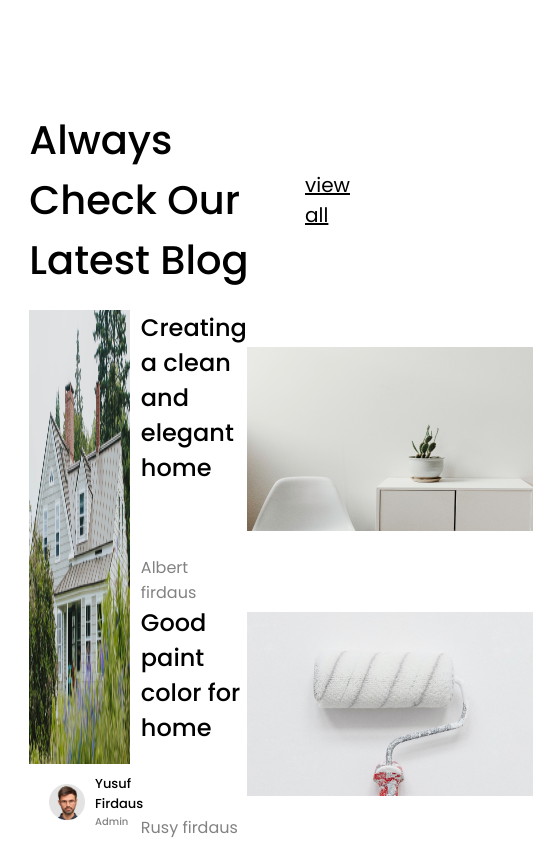
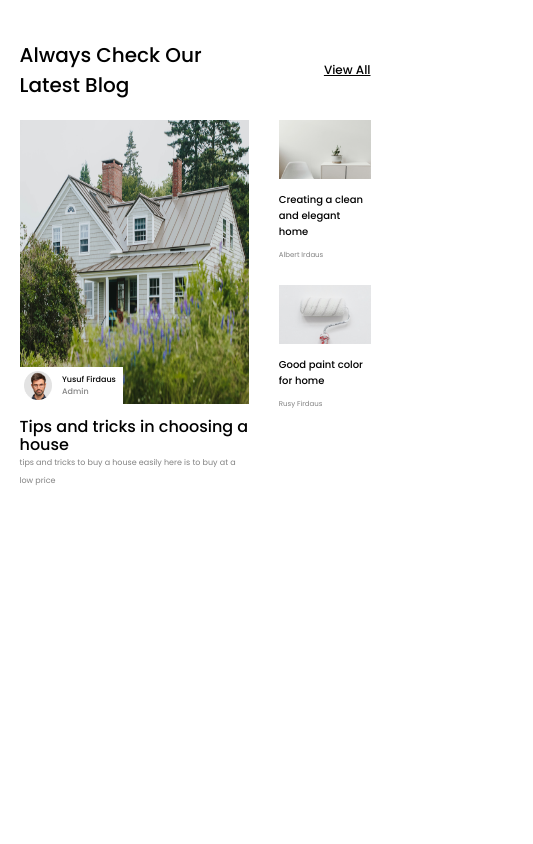
Before and after one commit to aldilukmn/omah, a plain HTML site: page index.html in a window 390 px wide. Shown: the part 1280-2124 px from the top of the page, 533 px wide, since content can reach past the window. After the commit the page ends 1770 px from the top, so only its background shows below. Drawn offline with nearby package versions, Linux system fonts and the light colour scheme.

Commit message:
responsive on a blog

```diff
--- a/assets/css/style.css
+++ b/assets/css/style.css
@@ -325,23 +325,25 @@ body {
 
 .tb-right > h4 {
   font-size: 20px;
-  font-weight: 400;
+  font-weight: 500;
   text-decoration: underline;
+  text-transform: capitalize;
 }
 
 .content-blog {
   display: flex;
+  gap: 30px;
   justify-content: space-between;
 }
 
 .cb-left {
   position: relative;
-  flex: 0.9;
+  flex: 0.8;
 }
 
 .cb-left img {
   height: 100%;
-  width: 90%;
+  width: 100%;
 }
 
 .cb-left .cb-profile {
@@ -378,7 +380,7 @@ body {
 }
 
 .main-content {
-  margin-top: 30px;
+  margin-top: 25px;
 }
 
 .main-content h4 {
@@ -392,37 +394,40 @@ body {
   font-size: 16px;
 }
 
-.cb-center {
+.cb-right {
+  align-self: center;
   display: flex;
-  flex: 0.4;
   flex-direction: column;
-  justify-content: space-around;
+  gap: 50px;
+  flex: 0.8;
 }
 
-.cb-center .title {
+.cb-right .other-content {
+  align-items: center;
+  display: flex;
+  flex-direction: row-reverse;
+  gap: 30px;
+}
+
+.other-content img {
+  width: 100%;
+}
+
+.other-content .title-content {
   display: flex;
   flex-direction: column;
-  gap: 70px;
+  gap: 50px;
+  width: 70%;
 }
 
-.cb-center .title h4 {
+.other-content .title-content h4 {
   font-weight: 500;
   font-size: 24px;
 }
 
-.cb-center .title p {
+.other-content .title-content p {
   color: #828282;
-  font-weight: 400;
-  font-size: 16px;
-}
-
-.cb-right {
-  display: flex;
-  flex-direction: column;
-  justify-content: space-around;
-}
-
-.cb-right .ac img {
+  text-transform: capitalize;
 }
 
 /* end blog */
@@ -477,6 +482,52 @@ body {
     font-size: 14px;
     margin-right: 16px;
     padding: 16px 30px;
+  }
+
+  .cb-left {
+    flex: 1;
+  }
+
+  .cb-left .cb-profile {
+    padding: 12px;
+  }
+
+  .main-profile img {
+    width: 40%;
+  }
+
+  .main-content {
+    line-height: 35px;
+    margin-top: 20px;
+  }
+
+  .main-content h4 {
+    font-size: 22px;
+  }
+
+  .main-content p {
+    font-size: 14px;
+  }
+
+  .cb-right {
+    flex: 0.4;
+  }
+
+  .cb-right .other-content {
+    align-items: start;
+    flex-direction: column;
+    gap: 15px;
+  }
+
+  .other-content .title-content {
+    gap: 10px;
+    width: 100%;
+    position: relative;
+    bottom: -5px;
+  }
+
+  .other-content .title-content h4 {
+    font-size: 22px;
   }
 }
 
@@ -559,6 +610,50 @@ body {
   }
 
   .people-description {
+    font-size: 14px;
+  }
+
+  .blog .title-blog .tb-left > h1 {
+    font-size: 36px;
+  }
+
+  .blog .title-blog .tb-right > h4 {
+    font-size: 18px;
+  }
+
+  .cb-left .cb-profile {
+    padding: 10px;
+  }
+
+  .main-profile img {
+    width: 30%;
+  }
+
+  .main-content {
+    line-height: 30px;
+  }
+
+  .main-content h4 {
+    font-size: 21px;
+  }
+
+  .main-content p {
+    font-size: 13px;
+  }
+
+  .info-profile h6 {
+    font-size: 12px;
+  }
+
+  .info-profile p {
+    font-size: 9px;
+  }
+
+  .other-content .title-content h4 {
+    font-size: 16px;
+  }
+
+  .other-content .title-content p {
     font-size: 14px;
   }
 }
@@ -660,7 +755,8 @@ body {
   }
 
   .sale-house,
-  .review {
+  .review,
+  .blog {
     margin: 50px 5% 48px 5%;
   }
 
@@ -706,6 +802,38 @@ body {
   .tr-left h1 {
     font-size: 32px;
   }
+
+  .blog .title-blog .tb-left > h1 {
+    font-size: 32px;
+  }
+
+  .blog .title-blog .tb-right > h4 {
+    font-size: 16px;
+  }
+
+  .cb-left .cb-profile {
+    padding: 8px;
+  }
+
+  .other-content .title-content h4 {
+    font-size: 14px;
+  }
+
+  .other-content .title-content p {
+    font-size: 12px;
+  }
+
+  .main-content {
+    line-height: 25px;
+  }
+
+  .main-content h4 {
+    font-size: 20px;
+  }
+
+  .main-content p {
+    font-size: 12px;
+  }
 }
 
 @media screen and (max-width: 768px) {
@@ -729,7 +857,8 @@ body {
   }
 
   .sale-house .title-left h1,
-  .tr-left h1 {
+  .tr-left h1,
+  .blog .title-blog .tb-left > h1 {
     font-size: 28px;
   }
 
@@ -773,6 +902,52 @@ body {
   .image-name h6 {
     font-size: 12px;
   }
+
+  .blog .title-blog .tb-right > h4 {
+    font-size: 14px;
+  }
+
+  .main-profile .info-profile h6 {
+    font-size: 10px;
+  }
+
+  .main-profile .info-profile p {
+    font-size: 8px;
+  }
+
+  .cb-left .cb-profile {
+    padding: 6px;
+    width: 120px;
+  }
+
+  .cb-right {
+    gap: 75px;
+  }
+
+  .cb-right .other-content {
+    gap: 8px;
+  }
+
+  .other-content .title-content h4 {
+    font-size: 13px;
+  }
+
+  .other-content .title-content p {
+    font-size: 11px;
+  }
+
+  .main-content {
+    margin-top: 10px;
+    line-height: 20px;
+  }
+
+  .main-content h4 {
+    font-size: 18px;
+  }
+
+  .main-content p {
+    font-size: 10px;
+  }
 }
 
 @media screen and (max-width: 576px) {
@@ -810,7 +985,9 @@ body {
     margin: 0 6px;
   }
 
-  .sale-house .title-right h4 {
+  .sale-house .title-right h4,
+  .tr-right h4,
+  .blog .title-blog .tb-right > h4 {
     font-size: 12px;
   }
 
@@ -845,12 +1022,9 @@ body {
     margin-top: 0;
   }
 
-  .tr-left h1 {
+  .tr-left h1,
+  .blog .title-blog .tb-left > h1 {
     font-size: 20px;
-  }
-
-  .tr-right h4 {
-    font-size: 12px;
   }
 
   .image .image-name {
@@ -865,4 +1039,46 @@ body {
     font-size: 10px;
     margin-top: 20px;
   }
+
+  .cb-right {
+    gap: 30px;
+  }
+
+  .cb-right .other-content {
+    gap: 8px;
+  }
+
+  .cb-left .cb-profile {
+    padding: 4px;
+    width: 95px;
+  }
+
+  .main-profile .info-profile h6 {
+    font-size: 8px;
+  }
+
+  .main-profile .info-profile p {
+    font-size: 6;
+  }
+
+  .other-content .title-content h4 {
+    font-size: 10px;
+  }
+
+  .other-content .title-content p {
+    font-size: 7px;
+  }
+
+  .main-content {
+    margin-top: 7px;
+    line-height: 18px;
+  }
+
+  .main-content h4 {
+    font-size: 16px;
+  }
+
+  .main-content p {
+    font-size: 8px;
+  }
 }
--- a/index.html
+++ b/index.html
@@ -203,22 +203,20 @@
               <p>tips and tricks to buy a house easily here is to buy at a low price</p>
             </div>
           </div>
-          <div class="cb-center">
-            <div class="title">
-              <h4>Creating a clean and elegant home</h4>
-              <p>Albert firdaus</p>
+          <div class="cb-right">
+            <div class="other-content">
+              <img src="./assets/img/clean.png" alt="" />
+              <div class="title-content">
+                <h4>Creating a clean and elegant home</h4>
+                <p>albert irdaus</p>
+              </div>
             </div>
-            <div class="title">
-              <h4>Good paint color for home</h4>
-              <p>Rusy firdaus</p>
-            </div>
-          </div>
-          <div class="cb-right">
-            <div class="ac">
-              <img src="./assets/img/clean.png" alt="" />
-            </div>
-            <div class="ac">
+            <div class="other-content">
               <img src="./assets/img/roll.png" alt="" />
+              <div class="title-content">
+                <h4>Good paint color for home</h4>
+                <p>rusy firdaus</p>
+              </div>
             </div>
           </div>
         </div>
```
